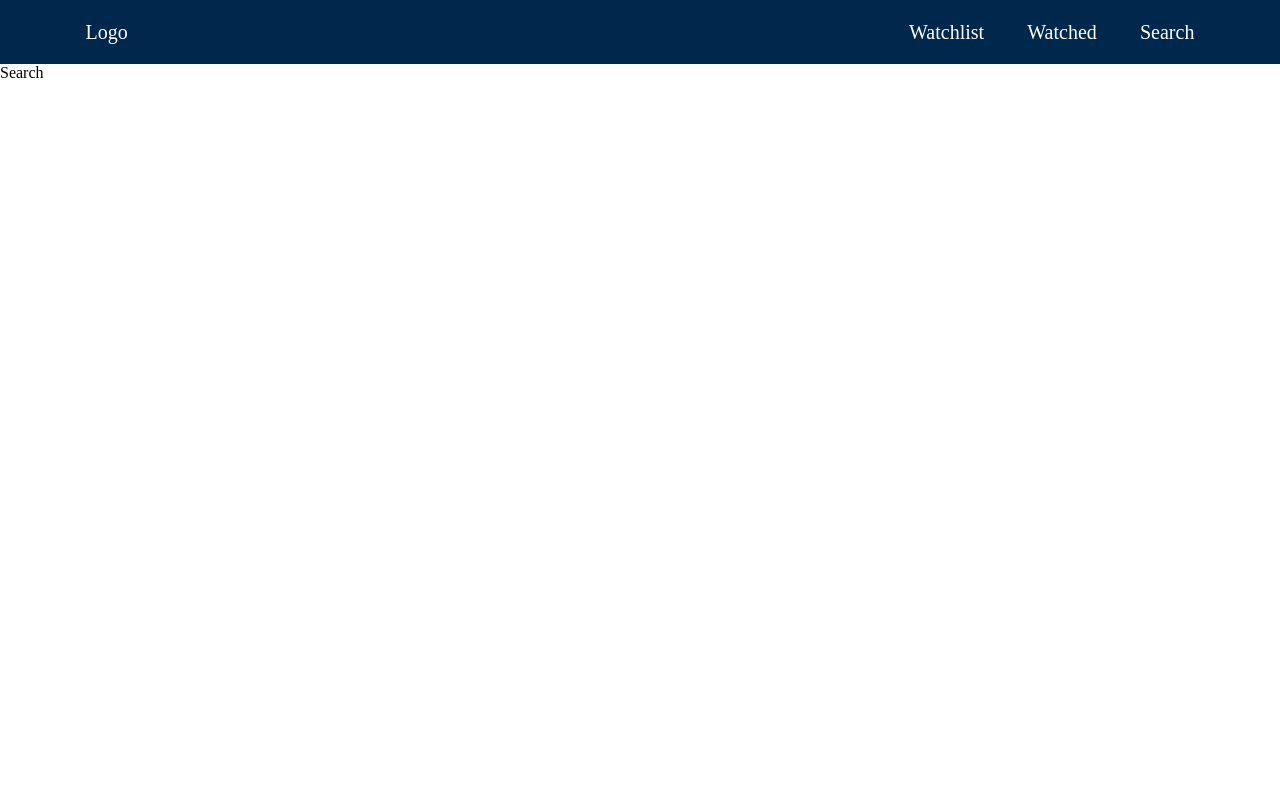
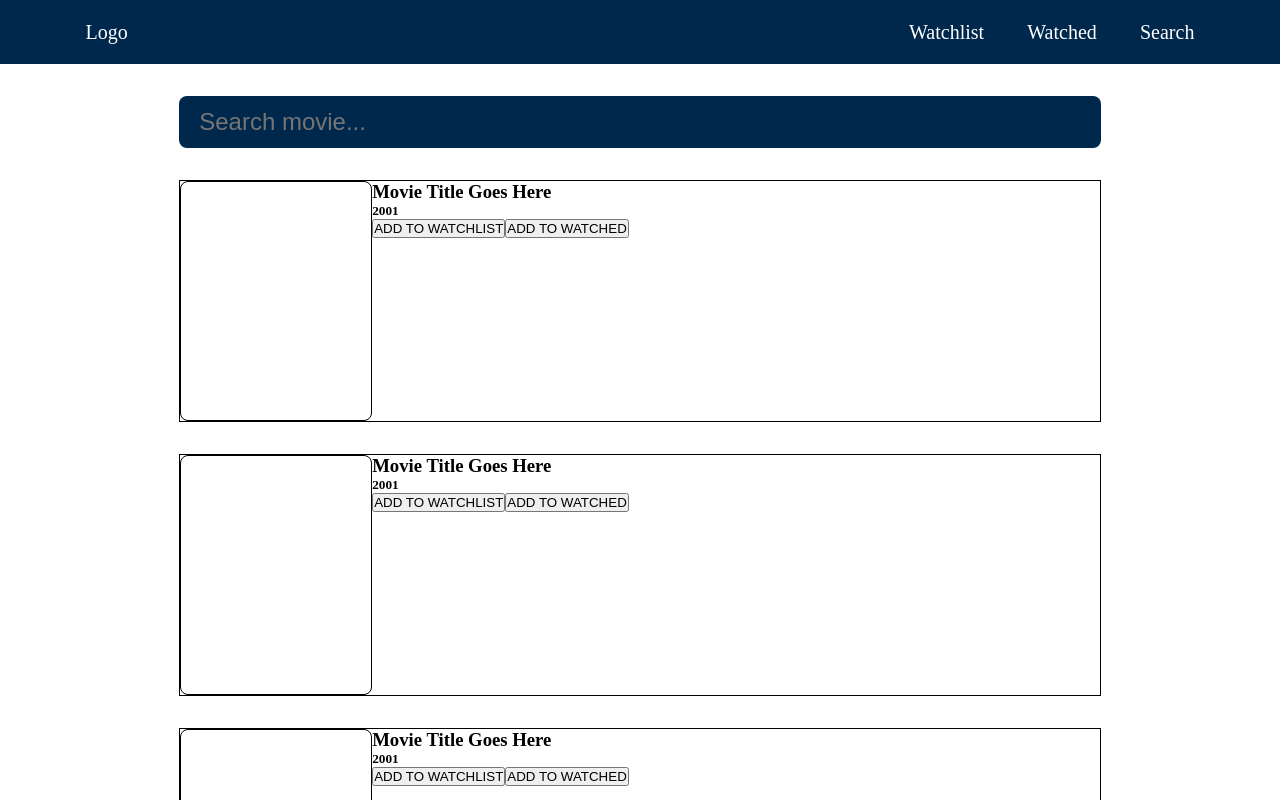
Before and after one commit to LukasV3/moviebase-app, a React (Create React App) app: page / in a window 1280 px wide. Shown: the top 800 px of the page. Built offline with nearby package versions, Linux system fonts and the light colour scheme.

Commit message:
created resultsCard and began building out its jsx and scss

```diff
--- a/src/components/App.js
+++ b/src/components/App.js
@@ -12,11 +12,13 @@ const App = () => {
   return (
     <Router history={createBrowserHistory()}>
       <Navbar />
-      <Switch>
-        <Route path="/" exact component={Search} />
-        <Route path="/watchlist" exact component={Watchlist} />
-        <Route path="/watched" exact component={Watched} />
-      </Switch>
+      <div className="container">
+        <Switch>
+          <Route path="/" exact component={Search} />
+          <Route path="/watchlist" exact component={Watchlist} />
+          <Route path="/watched" exact component={Watched} />
+        </Switch>
+      </div>
     </Router>
   );
 };
--- a/src/components/Navbar.js
+++ b/src/components/Navbar.js
@@ -7,7 +7,7 @@ const Navbar = () => {
     <nav className="navbar">
       <ul className="navbar__list">
         <li className="navbar__item navbar__item--left">
-          <Link to="/" className="navbar__link navbar__link_left">
+          <Link to="/" className="navbar__link">
             Logo
           </Link>
         </li>
--- /dev/null
+++ b/src/components/movies/ResultsCard.js
@@ -0,0 +1,20 @@
+import React from "react";
+import "../scss/ResultsCard.scss";
+
+const ResultsCard = () => {
+  return (
+    <div className="results-card">
+      <div className="results-card__img"></div>
+      <div className="results-card__content">
+        <h3 className="results-card__title">Movie Title Goes Here</h3>
+        <h5 className="results-card__description">2001</h5>
+        <div className="results-card__buttons">
+          <button>ADD TO WATCHLIST</button>
+          <button>ADD TO WATCHED</button>
+        </div>
+      </div>
+    </div>
+  );
+};
+
+export default ResultsCard;
--- a/src/components/movies/Search.js
+++ b/src/components/movies/Search.js
@@ -1,7 +1,18 @@
 import React from "react";
+import "../scss/Search.scss";
+import ResultsCard from "./ResultsCard";
 
 const Search = () => {
-  return <div>Search</div>;
+  return (
+    <div className="search">
+      <input type="text" placeholder="Search movie..." className="search__input" />
+      <div className="search__results">
+        <ResultsCard />
+        <ResultsCard />
+        <ResultsCard />
+      </div>
+    </div>
+  );
 };
 
 export default Search;
--- a/src/components/scss/App.scss
+++ b/src/components/scss/App.scss
@@ -3,3 +3,9 @@
   padding: 0;
   margin: 0;
 }
+
+.container {
+  display: flex;
+  justify-content: center;
+  padding: 2rem 4rem 0 4rem;
+}
--- a/src/components/scss/Navbar.scss
+++ b/src/components/scss/Navbar.scss
@@ -1,6 +1,6 @@
 .navbar {
   background-color: rgb(0, 40, 76);
-  width: 100vw;
+  // width: 100vw;
 
   &__list {
     display: flex;
--- /dev/null
+++ b/src/components/scss/ResultsCard.scss
@@ -0,0 +1,11 @@
+.results-card {
+  display: flex;
+  border: 1px solid black;
+
+  &__img {
+    width: 12rem;
+    height: 15rem;
+    border: 1px solid black;
+    border-radius: 8px;
+  }
+}
--- /dev/null
+++ b/src/components/scss/Search.scss
@@ -0,0 +1,25 @@
+.search {
+  flex: 1;
+  display: flex;
+  flex-direction: column;
+  align-items: center;
+  padding: 0 10%;
+
+  &__input {
+    background-color: rgb(0, 40, 76);
+    color: white;
+    border: none;
+    border-radius: 8px;
+    font-size: 1.5rem;
+    padding: 0.75rem 1.25rem;
+    width: 100%;
+  }
+
+  &__results {
+    width: 100%;
+    margin-top: 2rem;
+    display: flex;
+    flex-direction: column;
+    gap: 2rem;
+  }
+}
```
